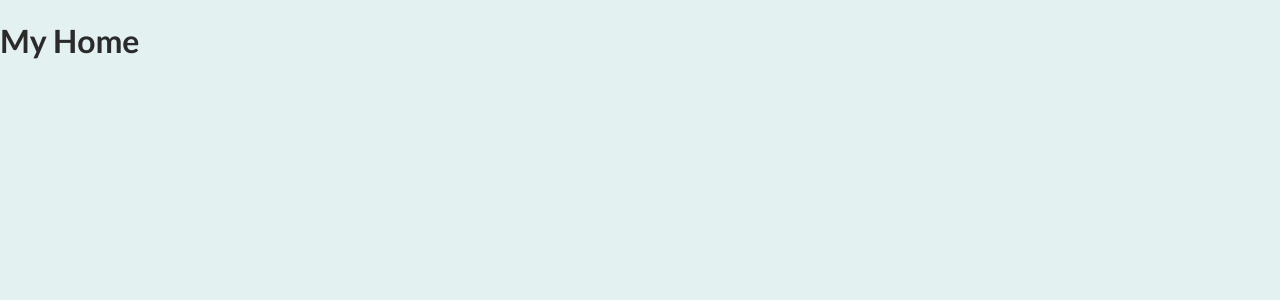
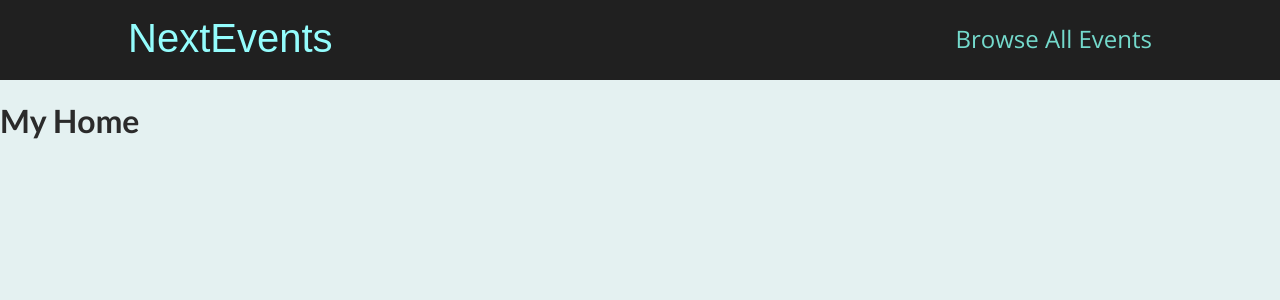
Before and after one commit to lhk3337/nextweb, a Next.js app: page / in a window 1280 px wide. Shown: the top 300 px of the page. Built offline with nearby package versions, Linux system fonts and the light colour scheme.

Commit message:
[FEAT] nextjs layout

```diff
--- /dev/null
+++ b/components/layout.tsx
@@ -0,0 +1,13 @@
+import React, { PropsWithChildren } from "react";
+import Navbar from "./navbar";
+
+const Layout = ({ children }: PropsWithChildren) => {
+  return (
+    <>
+      <Navbar />
+      <main>{children}</main>
+    </>
+  );
+};
+
+export default Layout;
--- /dev/null
+++ b/components/navbar.tsx
@@ -0,0 +1,19 @@
+import classes from "../styles/navbar.module.css";
+
+import Link from "next/link";
+const Navbar = () => {
+  return (
+    <nav className={classes.nav_container}>
+      <ul className={classes.container}>
+        <li className={classes.logo}>
+          <Link href="/">NextEvents</Link>
+        </li>
+        <li className={classes.navigation}>
+          <Link href="/events">Browse All Events</Link>
+        </li>
+      </ul>
+    </nav>
+  );
+};
+
+export default Navbar;
--- a/pages/_app.tsx
+++ b/pages/_app.tsx
@@ -1,7 +1,12 @@
+import Layout from "../components/layout";
 import "../styles/global.css";
 import type { AppProps } from "next/app";
 
 function MyApp({ Component, pageProps }: AppProps) {
-  return <Component {...pageProps} />;
+  return (
+    <Layout>
+      <Component {...pageProps} />
+    </Layout>
+  );
 }
 export default MyApp;
--- a/styles/main-header.module.css
+++ b/styles/navbar.module.css
@@ -1,17 +1,20 @@
-.header {
-  width: 100%;
-  display: flex;
-  justify-content: space-between;
-  align-items: baseline;
+.nav_container {
   padding: 1rem 10%;
   height: 5rem;
   background-color: #202020;
 }
 
+.container {
+  display: flex;
+  width: 100%;
+  justify-content: space-between;
+  align-items: center;
+}
+
 .logo {
   font-size: 1.5rem;
   color: white;
-  font-family: 'Fira', sans-serif;
+  font-family: "Fira", sans-serif;
   height: 100%;
   display: flex;
   justify-content: center;
```
